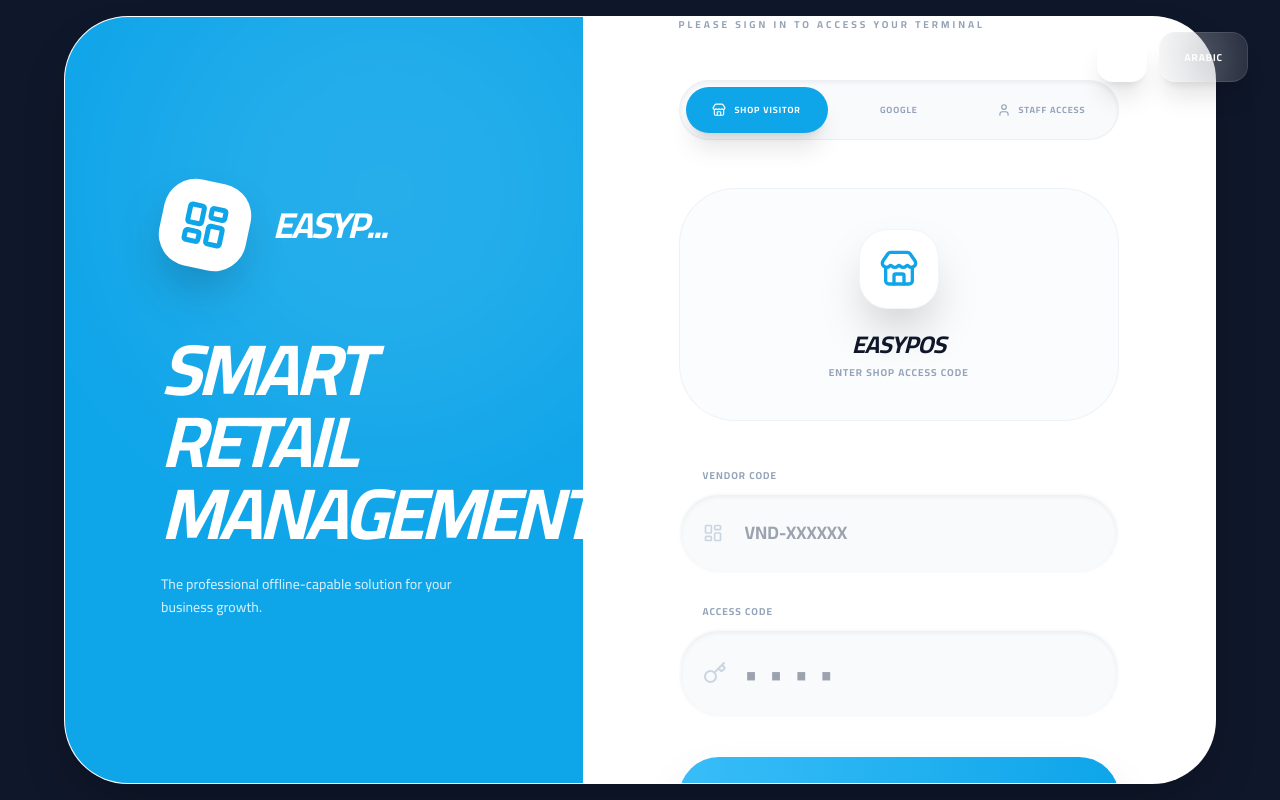
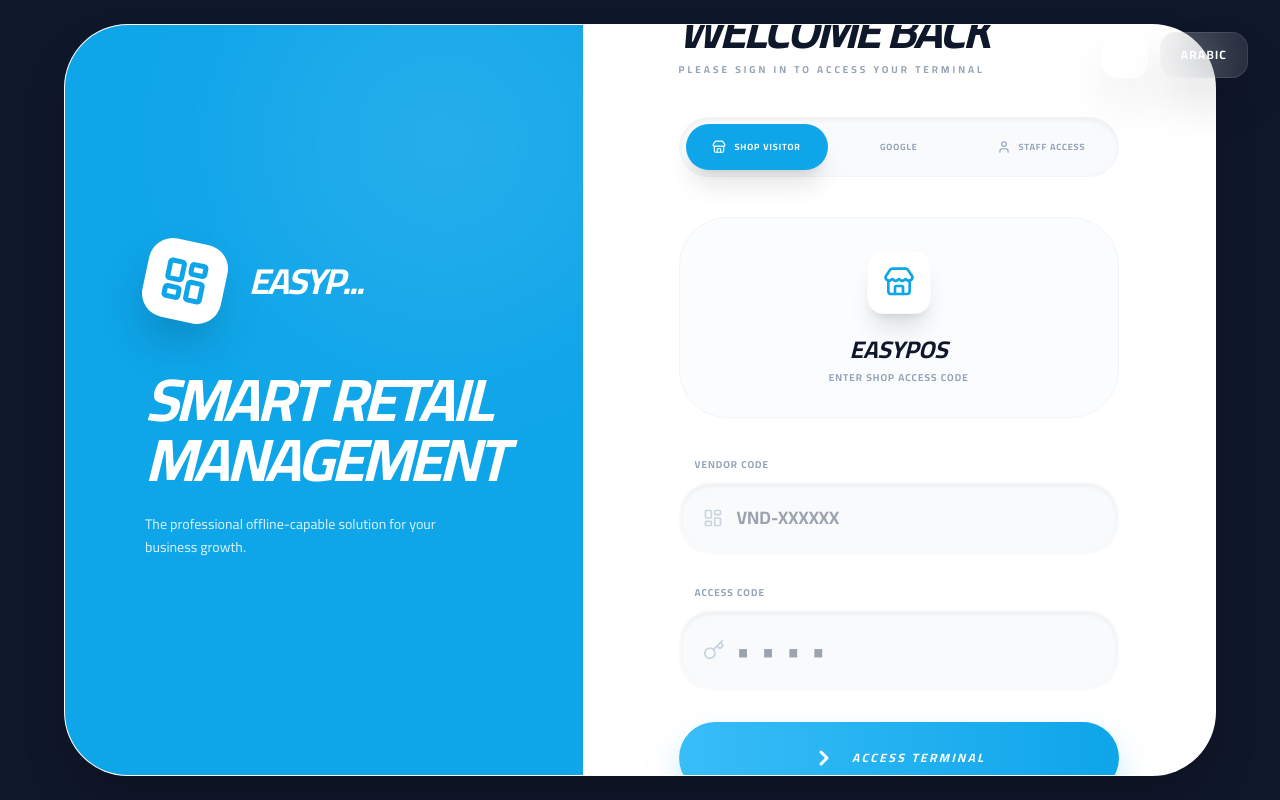
Before and after one commit to ExtbuyEpos/easy, a React (Vite) app: page / in a window 1280 px wide. Built offline with nearby package versions, Linux system fonts and the light colour scheme; no server answers; the database is empty.

Commit message:
feat(Login): Add more login icons and improve vendor code input
Includes icons for smartphone, chat, shield, refresh, and document/send.
Renames `vendorCodeInput` to `vendorIdInput` for clarity.

```diff
--- a/components/Login.tsx
+++ b/components/Login.tsx
@@ -1,6 +1,6 @@
 import React, { useState } from 'react';
 import { User, Language, StoreSettings, VendorRequest } from '../types';
-import { Lock, User as UserIcon, AlertCircle, ChevronRight, Moon, Sun, LayoutDashboard, Loader2, Key, Store, Mail, Phone } from 'lucide-react';
+import { Lock, User as UserIcon, AlertCircle, ChevronRight, Moon, Sun, Smartphone, MessageSquare, LayoutDashboard, ShieldCheck, RefreshCw, Loader2, Key, Store, Mail, Phone, FileText, Send, CheckCircle2 } from 'lucide-react';
 import { auth } from '../firebase';
 import { signInWithPopup, GoogleAuthProvider } from 'firebase/auth';
 
@@ -28,7 +28,7 @@
   const [method, setMethod] = useState<LoginMethod>('VISITOR_CODE');
   const [username, setUsername] = useState('');
   const [password, setPassword] = useState('');
-  const [vendorCodeInput, setVendorCodeInput] = useState(activeVendorId || '');
+  const [vendorIdInput, setVendorIdInput] = useState(activeVendorId || '');
   const [visitorCode, setVisitorCode] = useState('');
   const [error, setError] = useState('');
   const [loading, setLoading] = useState(false);
@@ -41,7 +41,8 @@
       const result = await signInWithPopup(auth, provider);
       const fbUser = result.user;
       const adminEmails = ['zahratalsawsen1@gmail.com', 'extbuy.om@gmail.com'];
-      const isSystemAdmin = adminEmails.includes(fbUser.email?.toLowerCase() || '');
+      const userEmail = fbUser.email?.toLowerCase() || '';
+      const isSystemAdmin = adminEmails.includes(userEmail);
       onLogin({
         id: fbUser.uid,
         name: fbUser.displayName || 'User',
@@ -65,29 +66,25 @@
     if (method === 'CREDENTIALS') {
       await new Promise(r => setTimeout(r, 800));
       const user = users.find(u =>
-        (u.username.toLowerCase() === username.trim().toLowerCase() || u.email?.toLowerCase() === username.trim().toLowerCase()) && u.password === password
+        (u.username.toLowerCase() === username.trim().toLowerCase()) && u.password === password
       );
-      if (user) {
-        onLogin(user);
-      } else {
-        setError(t('invalidCredentials'));
-        setLoading(false);
-      }
+      if (user) onLogin(user);
+      else { setError(t('invalidCredentials')); setLoading(false); }
     } else if (method === 'VISITOR_CODE') {
       await new Promise(r => setTimeout(r, 1000));
 
-      // Find the specific vendor by the entered Vendor Code
+      // Find the specific vendor by the entered Vendor ID
       const targetVendor = users.find(u =>
-        u.role === 'VENDOR' && u.vendorId?.toLowerCase() === vendorCodeInput.trim().toLowerCase()
+        (u.role === 'VENDOR' && u.vendorId?.toLowerCase() === vendorIdInput.trim().toLowerCase())
       );
 
       if (!targetVendor) {
-        setError(t('vendorNotFound') || 'Vendor Code not found.');
+          setError(t('vendorNotFound') || 'Vendor ID not recognized.');
           setLoading(false);
           return;
       }
 
-      // Check the access code for that specific vendor
+      // Check the unique access code for that specific vendor
       const correctCode = targetVendor.vendorSettings?.shopPasscode || '2026';
 
       if (visitorCode === correctCode) {
@@ -107,29 +104,29 @@
 
   return (
     <div className="min-h-screen bg-[#0f172a] dark:bg-black flex flex-col md:items-center md:justify-center p-0 transition-colors font-sans">
-      {/* Utility Toolbar */}
+      {/* Top Utility Nav */}
       <div className="fixed top-8 right-8 flex gap-3 z-[100]">
-         <button onClick={toggleTheme} className="p-3.5 bg-white/5 backdrop-blur-2xl rounded-2xl text-white hover:bg-white/10 transition-all border border-white/10 shadow-xl">
+         <button onClick={toggleTheme} className="p-3 bg-white/5 backdrop-blur-2xl rounded-2xl text-white hover:bg-white/10 transition-all border border-white/10 shadow-2xl">
             {isDarkMode ? <Sun size={20} /> : <Moon size={20} />}
          </button>
-         <button onClick={toggleLanguage} className="px-6 py-3.5 bg-white/5 backdrop-blur-2xl rounded-2xl text-white hover:bg-white/10 transition-all font-bold text-[10px] uppercase tracking-widest border border-white/10 shadow-xl">
+         <button onClick={toggleLanguage} className="px-5 py-3 bg-white/5 backdrop-blur-2xl rounded-2xl text-white hover:bg-white/10 transition-all font-bold text-xs uppercase tracking-widest border border-white/10 shadow-2xl">
             {language === 'en' ? 'Arabic' : 'English'}
          </button>
       </div>
 
-      <div className="bg-white dark:bg-slate-900 md:rounded-[4rem] shadow-2xl overflow-hidden w-full max-w-6xl flex flex-col md:flex-row animate-fade-in md:h-[min(880px,96vh)] relative border border-white/5">
+      <div className="bg-white dark:bg-slate-900 md:rounded-[4rem] shadow-2xl overflow-hidden w-full max-w-6xl flex flex-col md:flex-row animate-fade-in md:h-[min(850px,94vh)] relative border border-white/5">
 
-        {/* Brand Left Panel (Matches Screenshot) */}
-        <div className="bg-[#0ea5e9] p-12 md:p-24 md:w-[45%] flex flex-col justify-center text-white relative overflow-hidden shrink-0">
-          <div className="relative z-10 space-y-16">
+        {/* Left Panel: Brand Hero (Matches Screenshot) */}
+        <div className="bg-[#0ea5e9] p-12 md:p-20 md:w-[45%] flex flex-col justify-center text-white relative overflow-hidden shrink-0">
+          <div className="relative z-10 space-y-12">
             <div className="flex items-center gap-6">
-              <div className="bg-white p-5 rounded-[2rem] text-[#0ea5e9] shadow-2xl rotate-12 transform hover:rotate-0 transition-all duration-500 cursor-pointer">
+              <div className="bg-white p-4 rounded-3xl text-[#0ea5e9] shadow-2xl rotate-12 hover:rotate-0 transition-all duration-500 cursor-pointer">
                 <LayoutDashboard size={48} strokeWidth={2.5} />
               </div>
               <span className="text-4xl font-black tracking-tighter italic uppercase">EASYP...</span>
             </div>
             <div className="space-y-6">
-                <h1 className="text-5xl md:text-7xl font-black leading-[0.9] tracking-tighter italic uppercase">
+                <h1 className="text-5xl md:text-6xl font-black leading-[0.95] tracking-tighter italic uppercase">
                   SMART RETAIL<br/>MANAGEMENT
                 </h1>
                 <p className="text-white/80 font-medium text-sm max-w-xs leading-relaxed">
@@ -138,141 +135,136 @@
             </div>
           </div>
 
-          <div className="absolute top-[-10%] right-[-10%] w-[500px] h-[500px] bg-white/10 rounded-full blur-[100px]"></div>
-          <div className="absolute bottom-[-10%] left-[-10%] w-[400px] h-[400px] bg-brand-400/20 rounded-full blur-[80px]"></div>
+          {/* Decorative background circle from screenshot */}
+          <div className="absolute top-[-10%] right-[-10%] w-96 h-96 bg-white/10 rounded-full blur-[100px]"></div>
+          <div className="absolute bottom-[-10%] left-[-10%] w-80 h-80 bg-brand-400/20 rounded-full blur-[80px]"></div>
         </div>
 
-        {/* Right Panel: Login Core */}
-        <div className="p-10 md:p-24 md:w-[55%] flex flex-col justify-center bg-white dark:bg-slate-900 relative rounded-t-[5rem] md:rounded-none -mt-20 md:mt-0 z-20 transition-all overflow-y-auto custom-scrollbar">
-          <div className="max-w-md mx-auto w-full space-y-12">
+        {/* Right Panel: Auth Terminal */}
+        <div className="p-8 md:p-24 md:w-[55%] flex flex-col justify-center bg-white dark:bg-slate-900 relative rounded-t-[4rem] md:rounded-none -mt-16 md:mt-0 z-20 transition-all overflow-y-auto custom-scrollbar">
+          <div className="max-w-md mx-auto w-full space-y-10">
               <div className="text-center md:text-left">
                 <h2 className="text-5xl font-black text-slate-900 dark:text-white tracking-tighter italic uppercase mb-2">WELCOME BACK</h2>
                 <p className="text-slate-400 font-bold text-[10px] uppercase tracking-[0.3em]">PLEASE SIGN IN TO ACCESS YOUR TERMINAL</p>
               </div>
 
-              {/* Navigation Tabs (Pill Style) */}
-              <div className="flex bg-slate-100/50 dark:bg-slate-800/50 p-1.5 rounded-[2.5rem] border border-slate-200/50 dark:border-slate-800 shadow-inner">
-                <button onClick={() => {setMethod('VISITOR_CODE'); setError('');}} className={`flex-1 py-4 rounded-[2rem] text-[9px] font-black uppercase tracking-widest transition-all flex items-center justify-center gap-2 ${method === 'VISITOR_CODE' ? 'bg-[#0ea5e9] text-white shadow-xl' : 'text-slate-400'}`}>
+              {/* Navigation Tabs (Pill Style from Screenshot) */}
+              <div className="flex bg-slate-50 dark:bg-slate-800/50 p-1.5 rounded-[2rem] border border-slate-100 dark:border-slate-800 shadow-inner">
+                <button onClick={() => {setMethod('VISITOR_CODE'); setError('');}} className={`flex-1 py-4 rounded-[1.6rem] text-[9px] font-black uppercase tracking-widest transition-all flex items-center justify-center gap-2 ${method === 'VISITOR_CODE' ? 'bg-[#0ea5e9] text-white shadow-xl' : 'text-slate-400'}`}>
                   <Store size={14} /> SHOP VISITOR
                 </button>
-                <button onClick={() => {setMethod('CUSTOMER_GOOGLE'); setError('');}} className={`flex-1 py-4 rounded-[2rem] text-[9px] font-black uppercase tracking-widest transition-all flex items-center justify-center gap-2 ${method === 'CUSTOMER_GOOGLE' ? 'bg-white dark:bg-slate-700 text-slate-600 dark:text-white shadow-sm' : 'text-slate-400'}`}>
+                <button onClick={() => {setMethod('CUSTOMER_GOOGLE'); setError('');}} className={`flex-1 py-4 rounded-[1.6rem] text-[9px] font-black uppercase tracking-widest transition-all flex items-center justify-center gap-2 ${method === 'CUSTOMER_GOOGLE' ? 'bg-white dark:bg-slate-700 text-slate-600 dark:text-white shadow-sm' : 'text-slate-400'}`}>
                   GOOGLE
                 </button>
-                <button onClick={() => {setMethod('CREDENTIALS'); setError('');}} className={`flex-1 py-4 rounded-[2rem] text-[9px] font-black uppercase tracking-widest transition-all flex items-center justify-center gap-2 ${method === 'CREDENTIALS' ? 'bg-[#111827] text-white shadow-xl' : 'text-slate-400'}`}>
+                <button onClick={() => {setMethod('CREDENTIALS'); setError('');}} className={`flex-1 py-4 rounded-[1.6rem] text-[9px] font-black uppercase tracking-widest transition-all flex items-center justify-center gap-2 ${method === 'CREDENTIALS' ? 'bg-slate-900 text-white shadow-xl' : 'text-slate-400'}`}>
                   <UserIcon size={14} /> STAFF ACCESS
                 </button>
               </div>
 
               {error && (
-                <div className="p-5 bg-red-50 text-red-600 text-[10px] font-black uppercase tracking-widest rounded-[2rem] flex items-center gap-4 border border-red-100 animate-shake">
+                <div className="p-5 bg-red-50 text-red-600 text-[10px] font-black uppercase tracking-widest rounded-3xl flex items-center gap-4 border border-red-100 animate-shake">
                   <AlertCircle size={20} /> {error}
                 </div>
               )}
 
               {method === 'VISITOR_CODE' ? (
-                <form onSubmit={handleSubmit} className="space-y-10 animate-fade-in-up">
-                    <div className="p-10 bg-slate-50/50 dark:bg-slate-800/30 rounded-[3.5rem] border border-slate-200/50 dark:border-slate-800 flex flex-col items-center text-center gap-5">
-                        <div className="w-20 h-20 bg-white dark:bg-slate-800 rounded-[1.8rem] flex items-center justify-center shadow-2xl text-[#0ea5e9] border border-slate-100">
-                           <Store size={40} />
+                <form onSubmit={handleSubmit} className="space-y-8 animate-fade-in-up">
+                    <div className="p-8 bg-slate-50/50 dark:bg-slate-800/30 rounded-[3rem] border border-slate-100 dark:border-slate-800 flex flex-col items-center text-center gap-5">
+                        <div className="w-16 h-16 bg-white dark:bg-slate-800 rounded-2xl flex items-center justify-center shadow-xl text-[#0ea5e9] border border-slate-50">
+                           <Store size={32} />
                         </div>
                         <div className="space-y-1">
-                           <h4 className="font-black text-slate-900 dark:text-white uppercase italic text-2xl tracking-tight">EASYPOS</h4>
+                           <h4 className="font-black text-slate-900 dark:text-white uppercase italic text-2xl">EASYPOS</h4>
                            <p className="text-[10px] font-bold text-slate-400 uppercase tracking-widest">ENTER SHOP ACCESS CODE</p>
                         </div>
                     </div>
 
                     <div className="space-y-6">
+                        {/* Always show Vendor ID in Shop Visitor mode so users can find the right shop */}
                         <div className="space-y-2">
-                            <label className="text-[10px] font-black text-slate-400 uppercase tracking-widest ml-6">VENDOR CODE</label>
+                            <label className="text-[10px] font-black text-slate-400 uppercase tracking-widest ml-4">VENDOR CODE</label>
                             <div className="relative group">
                                 <input
                                     type="text"
-                                    value={vendorCodeInput}
-                                    onChange={e => setVendorCodeInput(e.target.value)}
-                                    className="w-full p-6 bg-slate-100/50 dark:bg-slate-800 border-2 border-transparent focus:border-[#0ea5e9] rounded-[2.5rem] outline-none transition-all dark:text-white font-bold text-lg pl-16 shadow-inner"
+                                    value={vendorIdInput}
+                                    onChange={e => setVendorIdInput(e.target.value)}
+                                    className="w-full p-5 bg-slate-50 dark:bg-slate-800 border-2 border-transparent focus:border-[#0ea5e9] rounded-[2rem] outline-none transition-all dark:text-white font-bold text-lg pl-14 shadow-inner"
                                     placeholder="VND-XXXXXX"
-                                    required
                                 />
                                 <LayoutDashboard className="absolute left-6 top-1/2 -translate-y-1/2 text-slate-300" size={20} />
                             </div>
                         </div>
 
                         <div className="space-y-2">
-                            <label className="text-[10px] font-black text-slate-400 uppercase tracking-widest ml-6">ACCESS CODE</label>
+                            <label className="text-[10px] font-black text-slate-400 uppercase tracking-widest ml-4">ACCESS CODE</label>
                             <div className="relative group">
                                 <input
                                     type="password"
                                     value={visitorCode}
                                     onChange={e => setVisitorCode(e.target.value)}
-                                    className="w-full p-6 bg-slate-100/50 dark:bg-slate-800 border-2 border-transparent focus:border-[#0ea5e9] rounded-[2.5rem] outline-none transition-all dark:text-white font-black text-3xl tracking-[0.4em] pl-16 shadow-inner"
+                                    className="w-full p-5 bg-slate-50 dark:bg-slate-800 border-2 border-transparent focus:border-[#0ea5e9] rounded-[2rem] outline-none transition-all dark:text-white font-black text-3xl tracking-[0.4em] pl-14 shadow-inner"
                                     placeholder="••••"
-                                    required
                                 />
-                                <Key className="absolute left-6 top-1/2 -translate-y-1/2 text-slate-300" size={24} />
+                                <Key className="absolute left-6 top-1/2 -translate-y-1/2 text-slate-300" size={22} />
                             </div>
                         </div>
                     </div>
 
-                    <button type="submit" disabled={loading || !visitorCode || !vendorCodeInput} className="w-full py-7 bg-gradient-to-r from-[#38bdf8] to-[#0ea5e9] text-white rounded-[2.5rem] font-black uppercase tracking-[0.2em] text-xs shadow-2xl active:scale-[0.98] transition-all flex items-center justify-center gap-4 italic group">
+                    <button type="submit" disabled={loading || !visitorCode || !vendorIdInput} className="w-full py-6 bg-gradient-to-r from-[#38bdf8] to-[#0ea5e9] text-white rounded-full font-black uppercase tracking-[0.2em] text-xs shadow-[0_20px_40px_-10px_rgba(14,165,233,0.5)] active:scale-95 transition-all flex items-center justify-center gap-4 italic group">
                       {loading ? <Loader2 className="animate-spin" size={24} /> : (
                         <>
-                          <ChevronRight size={26} strokeWidth={3} className="group-hover:translate-x-1 transition-transform" />
+                          <ChevronRight size={24} strokeWidth={3} className="group-hover:translate-x-1 transition-transform" />
                           <span>ACCESS TERMINAL</span>
                         </>
                       )}
                     </button>
                 </form>
               ) : method === 'CUSTOMER_GOOGLE' ? (
-                <div className="space-y-12 animate-fade-in text-center py-6">
-                    <div className="py-16 px-10 bg-slate-50 dark:bg-slate-800/30 rounded-[4rem] border-2 border-dashed border-slate-200 dark:border-slate-800">
-                        <img src="https://www.gstatic.com/images/branding/product/1x/gsa_512dp.png" className="w-24 h-24 mx-auto mb-8 shadow-inner rounded-full p-2" alt="Google" />
-                        <h4 className="text-2xl font-black dark:text-white uppercase italic tracking-tight">IDENTITY PORTAL</h4>
-                        <p className="text-xs text-slate-400 font-medium mt-3 leading-relaxed max-w-[240px] mx-auto uppercase">Secure multi-factor authentication via Google Cloud integration.</p>
+                <div className="space-y-10 animate-fade-in text-center">
+                    <div className="py-12 px-8 bg-slate-50 dark:bg-slate-800/30 rounded-[3rem] border-2 border-dashed border-slate-200 dark:border-slate-800">
+                        <img src="https://www.gstatic.com/images/branding/product/1x/gsa_512dp.png" className="w-20 h-20 mx-auto mb-6" alt="Google" />
+                        <h4 className="text-xl font-black dark:text-white uppercase italic">IDENTITY PORTAL</h4>
+                        <p className="text-xs text-slate-400 font-medium mt-2">Secure multi-factor authentication via Google ecosystem.</p>
                     </div>
-                    <button onClick={handleGoogleLogin} className="w-full py-7 bg-white dark:bg-slate-800 border-2 border-slate-100 dark:border-slate-700 rounded-[2.5rem] font-black uppercase text-xs tracking-widest shadow-xl flex items-center justify-center gap-5 hover:bg-slate-50 transition-all active:scale-95">
+                    <button onClick={handleGoogleLogin} className="w-full py-6 bg-white dark:bg-slate-800 border-2 border-slate-100 dark:border-slate-700 rounded-full font-black uppercase text-xs tracking-widest shadow-xl flex items-center justify-center gap-4 hover:bg-slate-50 transition-all">
                         <img src="https://www.gstatic.com/images/branding/product/1x/gsa_512dp.png" className="w-6 h-6" alt="" />
                         SIGN IN WITH GOOGLE
                     </button>
                 </div>
               ) : (
-                <form onSubmit={handleSubmit} className="space-y-10 animate-fade-in py-4">
+                <form onSubmit={handleSubmit} className="space-y-8 animate-fade-in">
                   <div className="space-y-6">
                     <div className="space-y-2">
-                      <label className="text-[10px] font-black text-slate-400 uppercase tracking-widest ml-6">USERNAME</label>
+                      <label className="text-[10px] font-black text-slate-400 uppercase tracking-widest ml-4">USERNAME</label>
                       <div className="relative group">
-                        <UserIcon className="absolute left-6 top-1/2 -translate-y-1/2 text-slate-300" size={22} />
+                        <UserIcon className="absolute left-6 top-1/2 -translate-y-1/2 text-slate-300" size={20} />
                         <input
                             type="text"
                             value={username}
                             onChange={e => setUsername(e.target.value)}
-                            className="w-full pl-16 pr-6 py-6 bg-slate-100/50 dark:bg-slate-800 border-2 border-transparent focus:border-[#0ea5e9] rounded-[2.5rem] outline-none font-bold dark:text-white text-lg shadow-inner"
+                            className="w-full pl-14 pr-6 py-5 bg-slate-50 dark:bg-slate-800 border-2 border-transparent focus:border-[#0ea5e9] rounded-[2rem] outline-none font-bold dark:text-white text-lg shadow-inner"
                             placeholder="operator_node"
-                            required
                         />
                       </div>
                     </div>
                     <div className="space-y-2">
-                      <div className="flex justify-between items-center px-6">
-                        <label className="text-[10px] font-black text-slate-400 uppercase tracking-widest">PASSWORD</label>
-                        <button type="button" className="text-[9px] font-black text-[#0ea5e9] uppercase tracking-widest hover:underline italic">RECOVER ACCESS</button>
-                      </div>
+                      <label className="text-[10px] font-black text-slate-400 uppercase tracking-widest ml-4">PASSWORD</label>
                       <div className="relative group">
-                        <Lock className="absolute left-6 top-1/2 -translate-y-1/2 text-slate-300" size={22} />
+                        <Lock className="absolute left-6 top-1/2 -translate-y-1/2 text-slate-300" size={20} />
                         <input
                             type="password"
                             value={password}
                             onChange={e => setPassword(e.target.value)}
-                            className="w-full pl-16 pr-6 py-6 bg-slate-100/50 dark:bg-slate-800 border-2 border-transparent focus:border-[#0ea5e9] rounded-[2.5rem] outline-none font-bold dark:text-white text-lg shadow-inner"
+                            className="w-full pl-14 pr-6 py-5 bg-slate-50 dark:bg-slate-800 border-2 border-transparent focus:border-[#0ea5e9] rounded-[2rem] outline-none font-bold dark:text-white text-lg shadow-inner"
                             placeholder="••••••••"
-                            required
                         />
                       </div>
                     </div>
                   </div>
-                  <button type="submit" disabled={loading} className="w-full py-7 bg-[#111827] text-white rounded-[2.5rem] font-black uppercase tracking-[0.2em] text-xs shadow-2xl active:scale-[0.98] flex items-center justify-center gap-5 italic transition-all group">
+                  <button type="submit" disabled={loading} className="w-full py-6 bg-slate-900 dark:bg-[#0ea5e9] text-white rounded-full font-black uppercase tracking-[0.2em] text-xs shadow-2xl active:scale-[0.98] flex items-center justify-center gap-4 italic transition-all group">
                     {loading ? <Loader2 className="animate-spin" size={24} /> : (
                       <>
-                        <ChevronRight size={26} strokeWidth={3} className="group-hover:translate-x-1 transition-transform" />
+                        <ChevronRight size={24} strokeWidth={3} className="group-hover:translate-x-1 transition-transform" />
                         <span>ACCESS TERMINAL</span>
                       </>
                     )}
```
Lines whose indentation alone changed are shown as unchanged.
